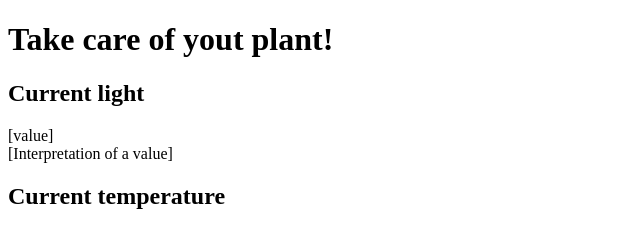
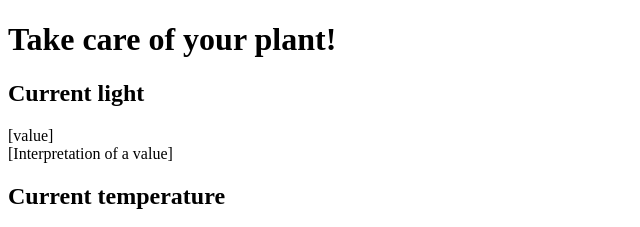
Before and after one commit to Sanchousina/PlantCare, a plain HTML site: page index.html in a window 1280 px wide. Shown: the top 227 px of the page, 0-640 px from the left. Drawn offline with Linux system fonts and the light colour scheme.

Commit message:
Fixed typo and edited README.md

```diff
--- a/index.html
+++ b/index.html
@@ -8,7 +8,7 @@
 <body>
   <header>
     <h1>
-      Take care of yout plant!
+      Take care of your plant!
     </h1>
     <section>
       <h2>Current light</h2>
```
Also changed, not shown: README.md.
